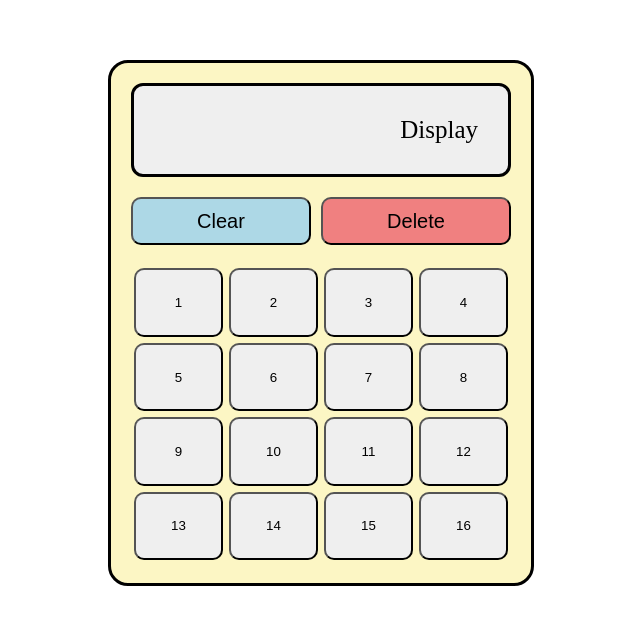
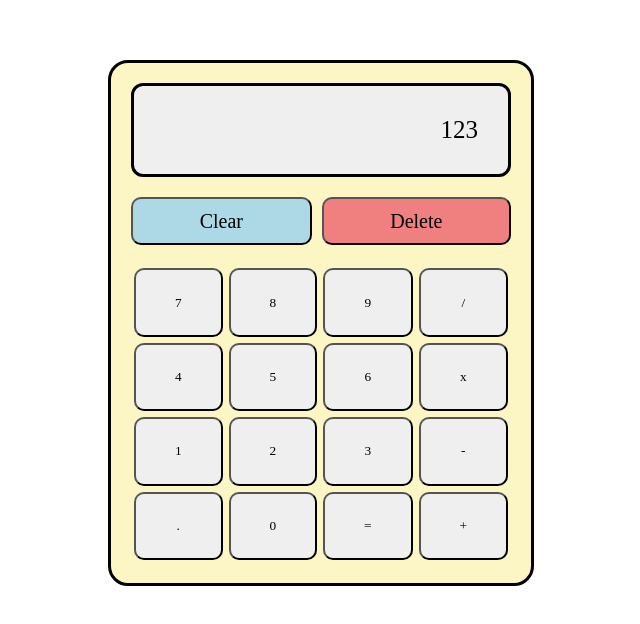
Before and after one commit to eduardsdn/JS_Calculator, a plain HTML site: page index.html in a window 1280 px wide. Shown: the part 148-772 px from the top of the page, without its empty margins (319-959 px from the left). Drawn offline with Linux system fonts and the light colour scheme; a web font is replaced by a local one.

Commit message:
Completed layout and styling(further changes may take place)

```diff
--- a/index.html
+++ b/index.html
@@ -12,7 +12,7 @@
     <div class = "holder">
         <div class = "container">
 
-            <div class = "display">Display</div>
+            <div class = "display">123</div>
 
             <div class = "clearDelete">
                 <button class = "clearBtn">Clear</button>
@@ -21,22 +21,22 @@
 
 
             <div class = "calcButtons">
-                <button class = "btn">1</button>
-                <button class = "btn">2</button>
-                <button class = "btn">3</button>
-                <button class = "btn">4</button>
-                <button class = "btn">5</button>
-                <button class = "btn">6</button>
-                <button class = "btn">7</button>
-                <button class = "btn">8</button>
-                <button class = "btn">9</button>
-                <button class = "btn">10</button>
-                <button class = "btn">11</button>
-                <button class = "btn">12</button>
-                <button class = "btn">13</button>
-                <button class = "btn">14</button>
-                <button class = "btn">15</button>
-                <button class = "btn">16</button>
+                <button class = "btn" id = "seven">7</button>
+                <button class = "btn" id = "eight">8</button>
+                <button class = "btn" id = "nine">9</button>
+                <button class = "btn" id = "divide">/</button>
+                <button class = "btn" id = "four">4</button>
+                <button class = "btn" id = "five">5</button>
+                <button class = "btn" id = "six">6</button>
+                <button class = "btn" id ="multiply">x</button>
+                <button class = "btn" id = "one">1</button>
+                <button class = "btn" id = "two">2</button>
+                <button class = "btn" id = "three">3</button>
+                <button class = "btn" id = "minus">-</button>
+                <button class = "btn" id = "dot">.</button>
+                <button class = "btn" id = "zero">0</button>
+                <button class = "btn" id = "equal">=</button>
+                <button class = "btn" id = "plus">+</button>
 
             </div>
 
--- a/styles.css
+++ b/styles.css
@@ -1,3 +1,9 @@
+@import url('http://fonts.cdnfonts.com/css/scientific-calculator-lcd');
+
+* {
+    font-family: 'Scientific Calculator LCD'
+}
+
 .holder {
     height: 100%;
     display: flex;
@@ -68,4 +74,5 @@
     border-radius: 12px;
     text-align: right;
     font-size: 25px;
+
 }
```
